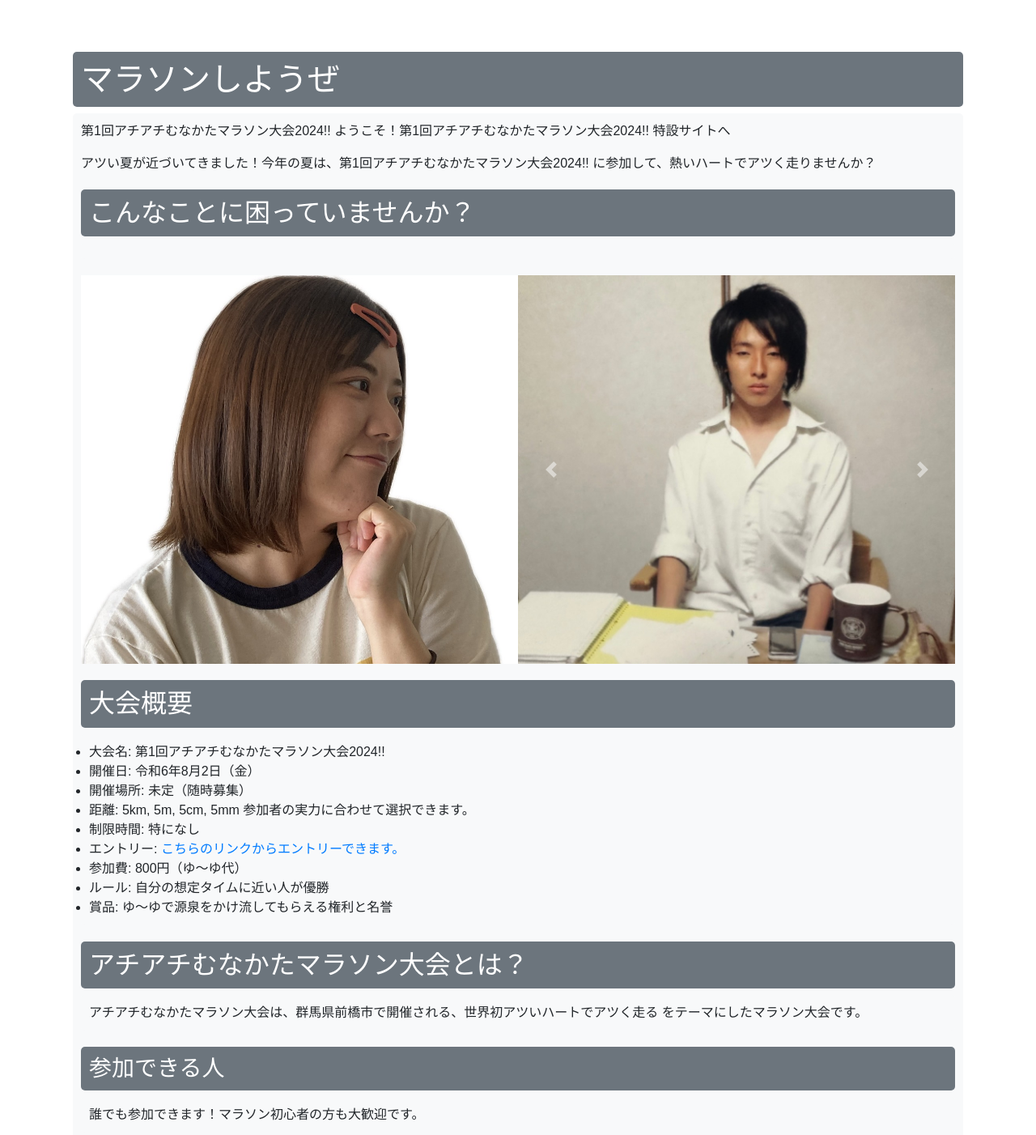
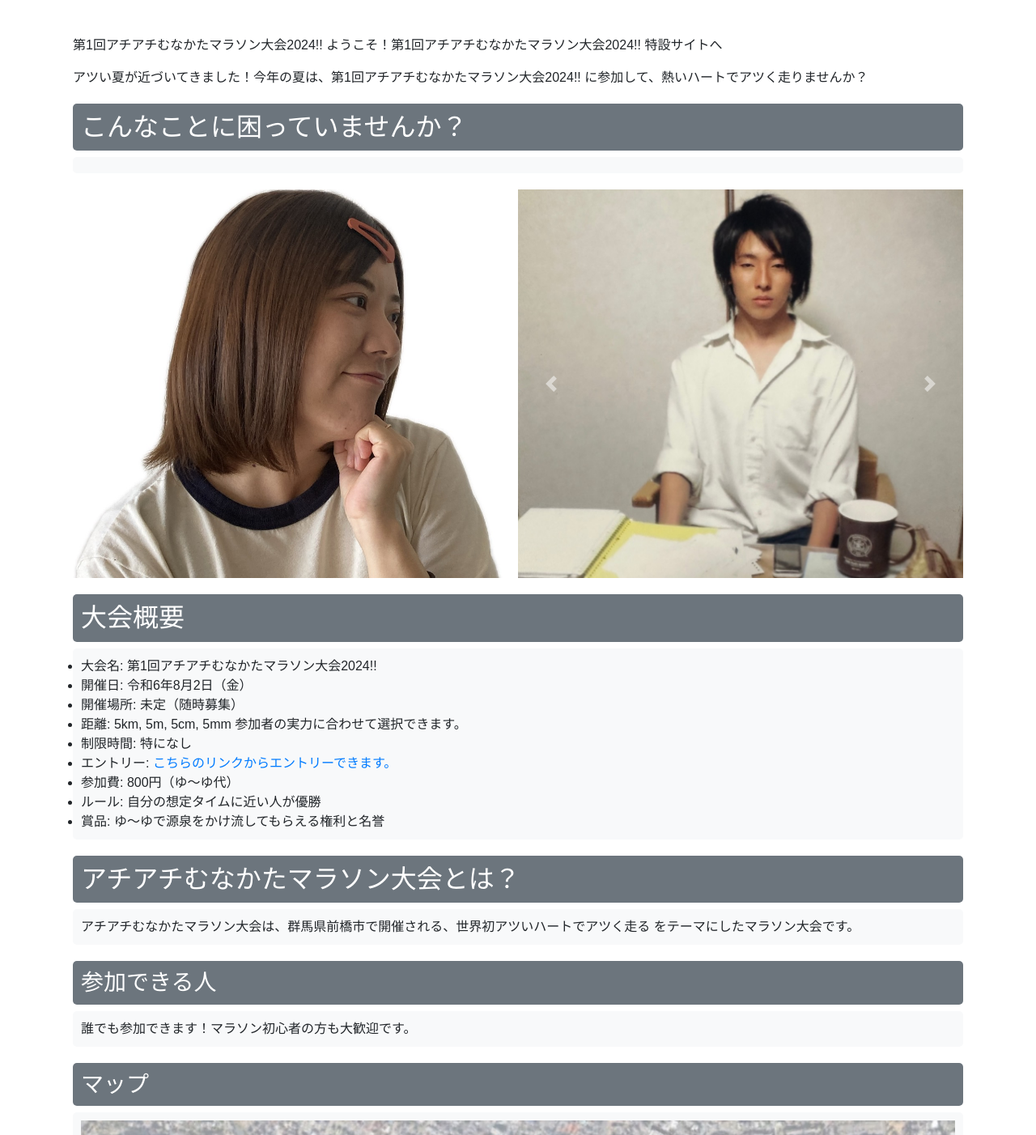
Before and after one commit to Takeuchi-mGIT/marathon_copy, a plain HTML site: page index.html in a window 1280 px wide. Shown: the part 800-2202 px from the top of the page at 81% size. Drawn offline with nearby package versions, Linux system fonts and the light colour scheme.

Commit message:
h1の背景設定削除

```diff
--- a/index.html
+++ b/index.html
@@ -25,7 +25,6 @@
         </div>
     </div>
     <div class="content container mt-4">
-        <h1>マラソンしようぜ</h1>
         <div>
             <p>第1回アチアチむなかたマラソン大会2024!! ようこそ！第1回アチアチむなかたマラソン大会2024!! 特設サイトへ</p>
             <p>アツい夏が近づいてきました！今年の夏は、第1回アチアチむなかたマラソン大会2024!! に参加して、熱いハートでアツく走りませんか？</p>
--- a/style.css
+++ b/style.css
@@ -184,7 +184,7 @@ header .btn {
 }
 
 /* h系のタイトル用のスタイル */
-h1, h2, h3 {
+h2, h3 {
     background-color: #6c757d; /* 背景色：グレー */
     color: #fff; /* 文字色：白 */
     padding: 10px; /* パディング */
@@ -193,7 +193,7 @@ h1, h2, h3 {
 }
 
 /* h系タイトルに続くセクション用のスタイル */
-h1 + p, h1 + ul, h2 + p, h2 + ul, h3 + p, h3 + ul {
+h2 + p, h2 + ul, h3 + p, h3 + ul {
     background-color: #f8f9fa; /* 背景色：薄いグレー */
     color: #212529; /* 文字色：黒 */
     padding: 10px; /* パディング */
@@ -202,7 +202,7 @@ h1 + p, h1 + ul, h2 + p, h2 + ul, h3 + p, h3 + ul {
 }
 
 /* h系タイトルの直後にある全ての要素を対象 */
-h1 + *:not(h2), h2 + *:not(h3), h3 + * {
+h2 + *:not(h3), h3 + * {
     background-color: #f8f9fa; /* 背景色：薄いグレー */
     color: #212529; /* 文字色：黒 */
     padding: 10px; /* パディング */
```
